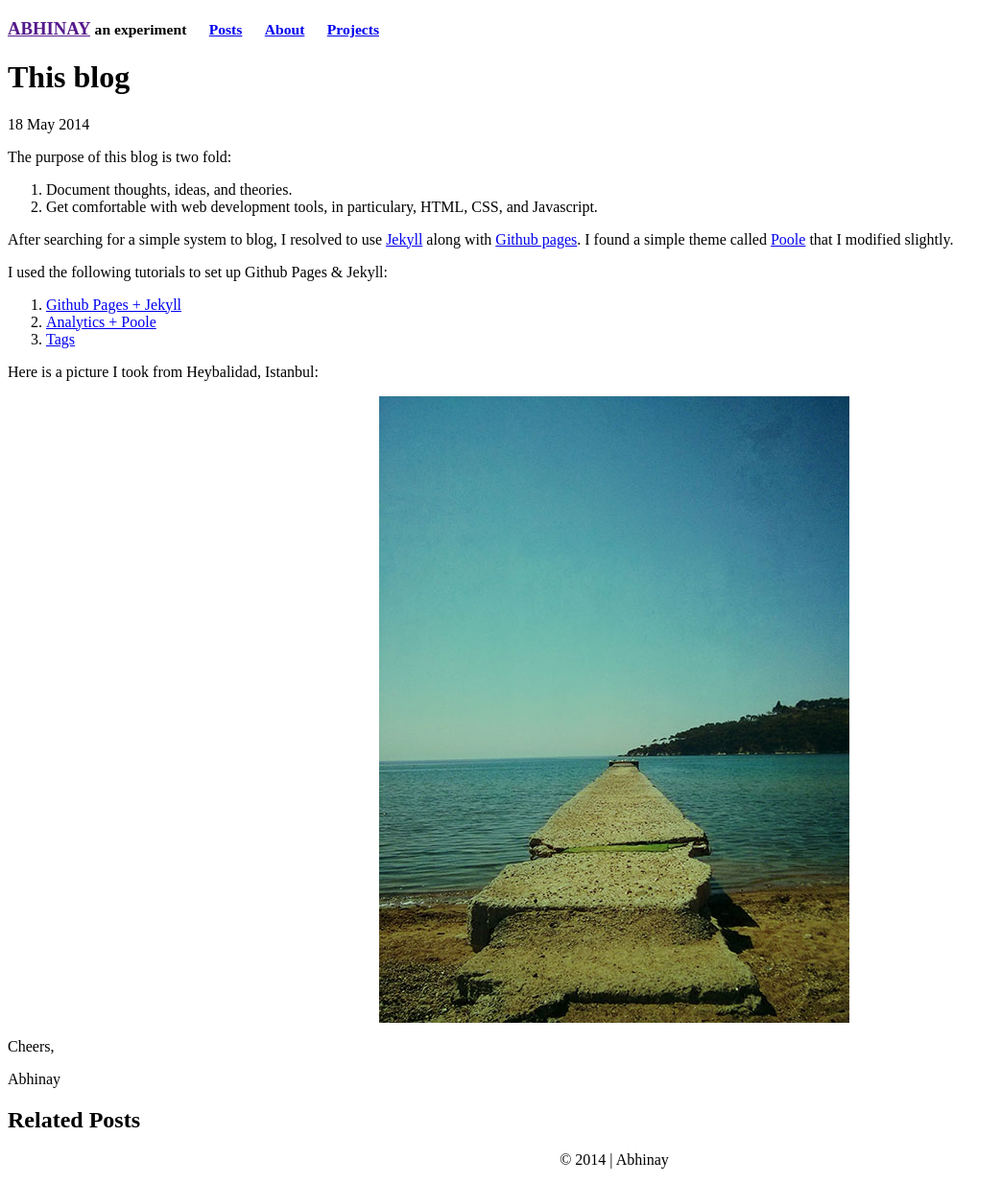
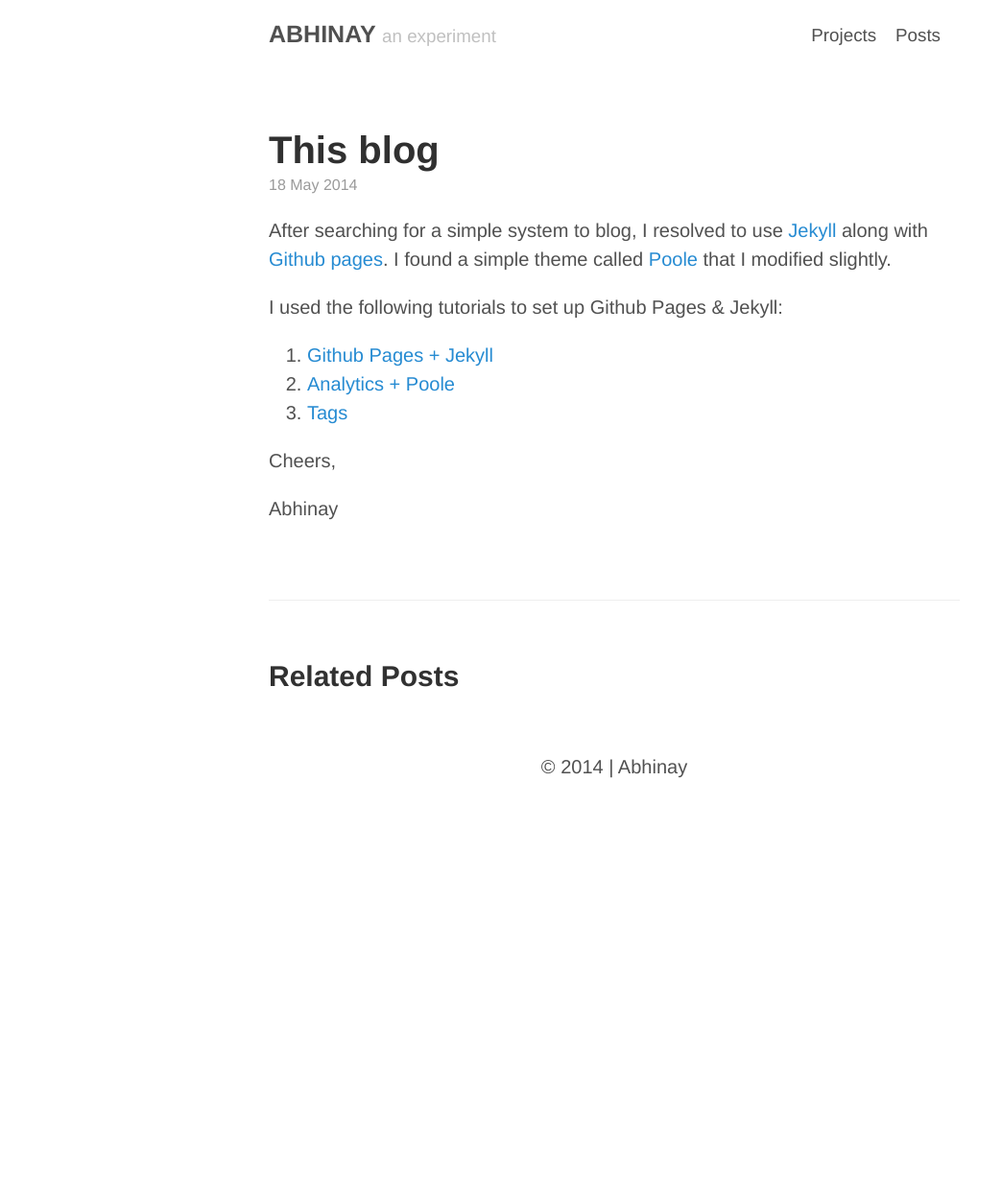
Before and after one commit to abhinaykr/abhinaykr.github.io, a Jekyll site: the page built from _posts/2014-05-18-this-blog.md, in a window 1280 px wide. Shown: the whole page at 96% size, without its empty margins (0-1044 px from the left). Built offline with Jekyll 4.4.1, drawn with Linux system fonts in a browser that asks for light colours; Markdown is read by kramdown in place of the engine named in the settings; after the commit the page ends 900 px from its top, so only the background shows below that.

Commit message:
fixed tagging, hid about, created projects

```diff
--- a/_config.yml
+++ b/_config.yml
@@ -22,5 +22,4 @@
 # Custom Static Pages
 pages_list:
   Posts: '/posts'
-  About: '/about'
   Projects: '/projects'
--- a/_includes/head.html
+++ b/_includes/head.html
@@ -14,13 +14,11 @@
   </title>
 
   <!-- CSS -->
-  <link rel="stylesheet" href="{{ site.baseurl }}public/css/poole.css">
-  <link rel="stylesheet" href="{{ site.baseurl }}public/css/syntax.css">
+  <link rel="stylesheet" href="{{ site.baseurl }}/public/css/poole.css">
+  <link rel="stylesheet" href="{{ site.baseurl }}/public/css/syntax.css">
 
   <!-- Icons -->
-  <link rel="apple-touch-icon-precomposed" sizes="144x144" href="{{ site.baseurl }}public/apple-touch-icon-144-precomposed.png">
-  <link rel="shortcut icon" href="{{ site.baseurl }}public/favicon.ico">
+  <link rel="apple" sizes="144x144" href="{{ site.baseurl }}/public/appl.png">
+  <link rel="shortcut icon" href="{{ site.baseurl }}/public/favicon.ico">
 
-  <!-- RSS -->
-  <link rel="alternate" type="application/rss+xml" title="RSS" href="{{ site.baseurl }}atom.xml">
 </head>
--- a/_posts/2014-05-18-this-blog.md
+++ b/_posts/2014-05-18-this-blog.md
@@ -3,14 +3,6 @@
 tags: blogging
 title: This blog
 ---
-
-The purpose of this blog is two fold:
-
-1. Document thoughts, ideas, and theories.
-2. Get comfortable with web development tools, in particulary, HTML, CSS, and Javascript.
-
-
-
 
 After searching for a simple system to blog, I resolved to use [Jekyll](http://jekyllrb.com/) along with [Github pages](https://pages.github.com). I found a simple theme called [Poole](http://getpoole.com) that I modified slightly.
 
@@ -20,12 +12,7 @@
 2. [Analytics + Poole](http://joshualande.com/jekyll-github-pages-poole/)
 3. [Tags](http://charliepark.org/tags-in-jekyll/)
 
-Here is a picture I took from Heybalidad, Istanbul:
 
-<p align="center">
-
-  <img src="/assets/test.jpg" alt="Istanbul" align="middle">
-</p>
 
 Cheers,
 
--- a/public/css/poole.css
+++ b/public/css/poole.css
@@ -352,6 +352,7 @@
   margin-top: -.5rem;
   margin-bottom: 1rem;
   color: #9a9a9a;
+  font-size: 80%;
 }
 
 /* Related posts */
```
Also changed, not shown: _layouts/tag_index.html (+3 -4 lines), projects.md (added, +8 -0 lines).
